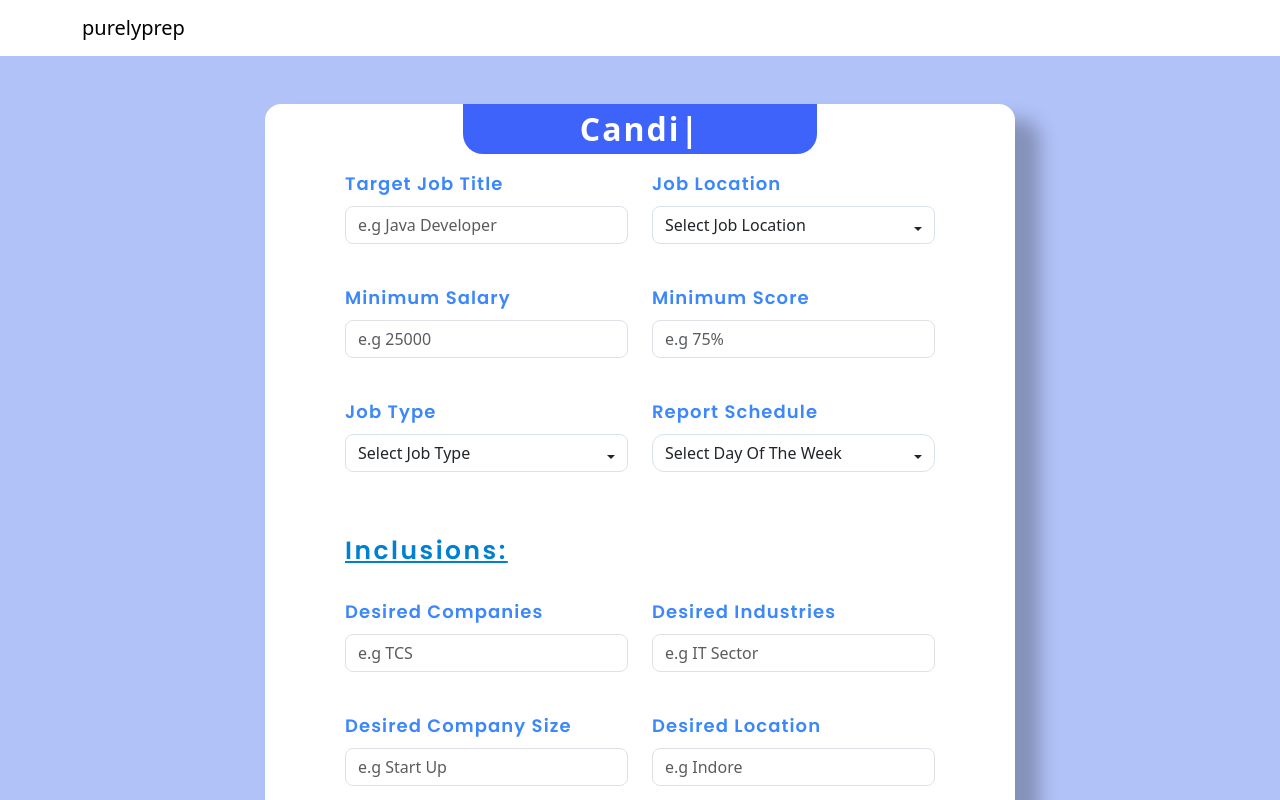
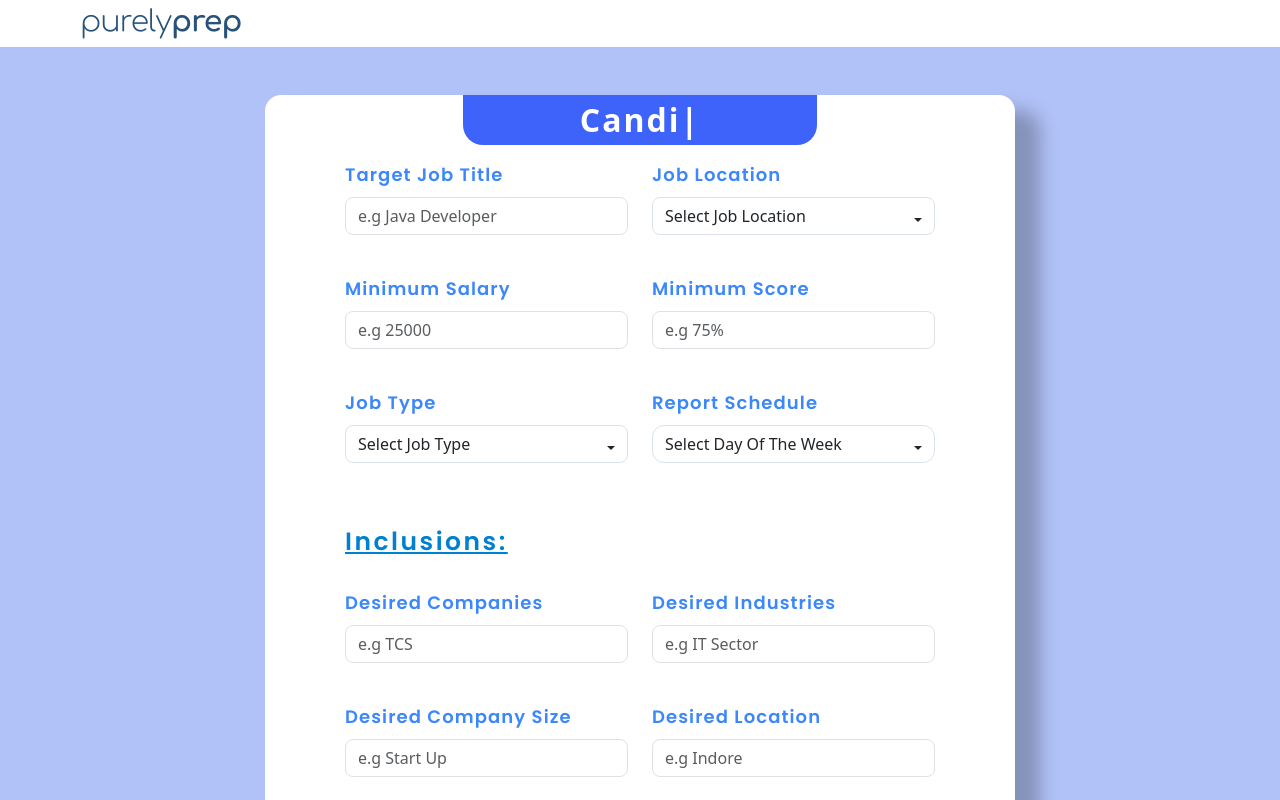
Before and after one commit to himanshujain-adt/ReactForm, a React (Vite) app: page / in a window 1280 px wide. Shown: the top 800 px of the page. Built offline with nearby package versions, Linux system fonts and the light colour scheme.

Commit message:
img logo

```diff
--- a/src/NavBar/Navbar.jsx
+++ b/src/NavBar/Navbar.jsx
@@ -6,8 +6,8 @@ const Navbar = () => {
   return (
     <nav className="navbar navbar-expand-lg navbar-light bg-white">
       <div className="container">
-        <a className="navbar-brand" href="#">purelyprep</a>
-
+        {/* <a className="navbar-brand" href="#">purelyprep</a> */}
+     <img src="src\assets\logo.png" alt="" />
 
         <button className="navbar-toggler" type="button" data-bs-toggle="collapse" data-bs-target="#navbarNav">
           <span className="navbar-toggler-icon"></span>
```
Also changed, not shown: src/assets/logo.png (added).
